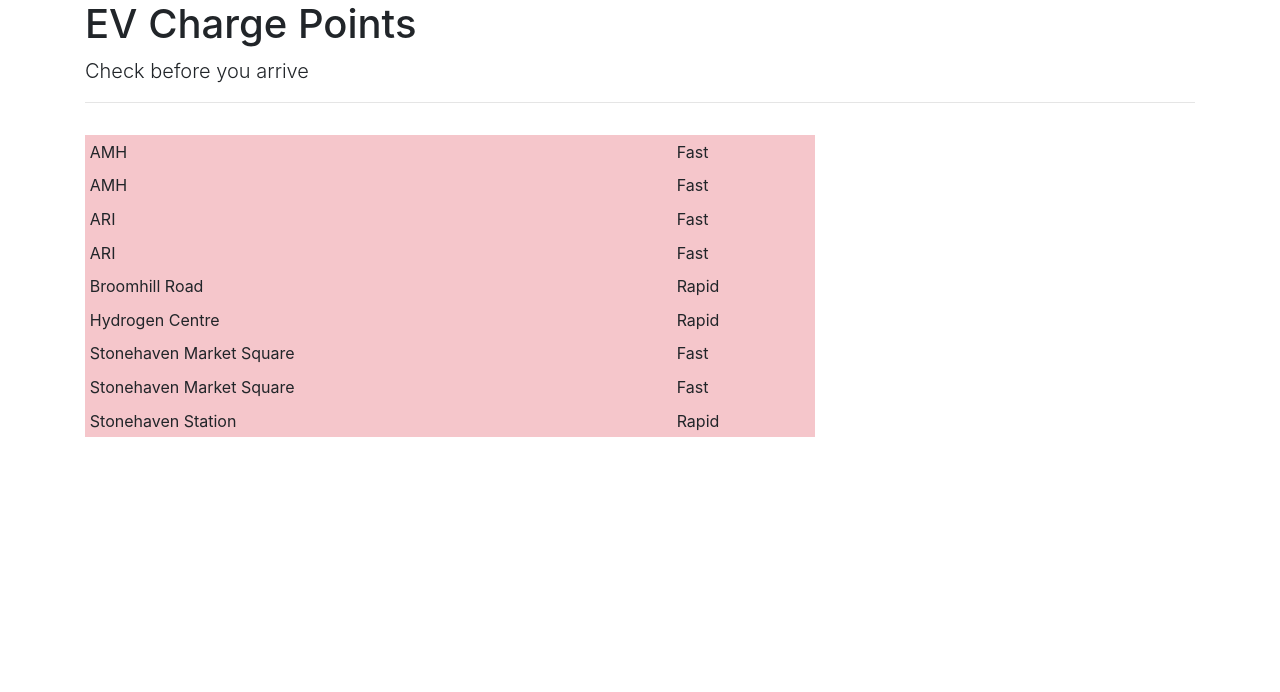
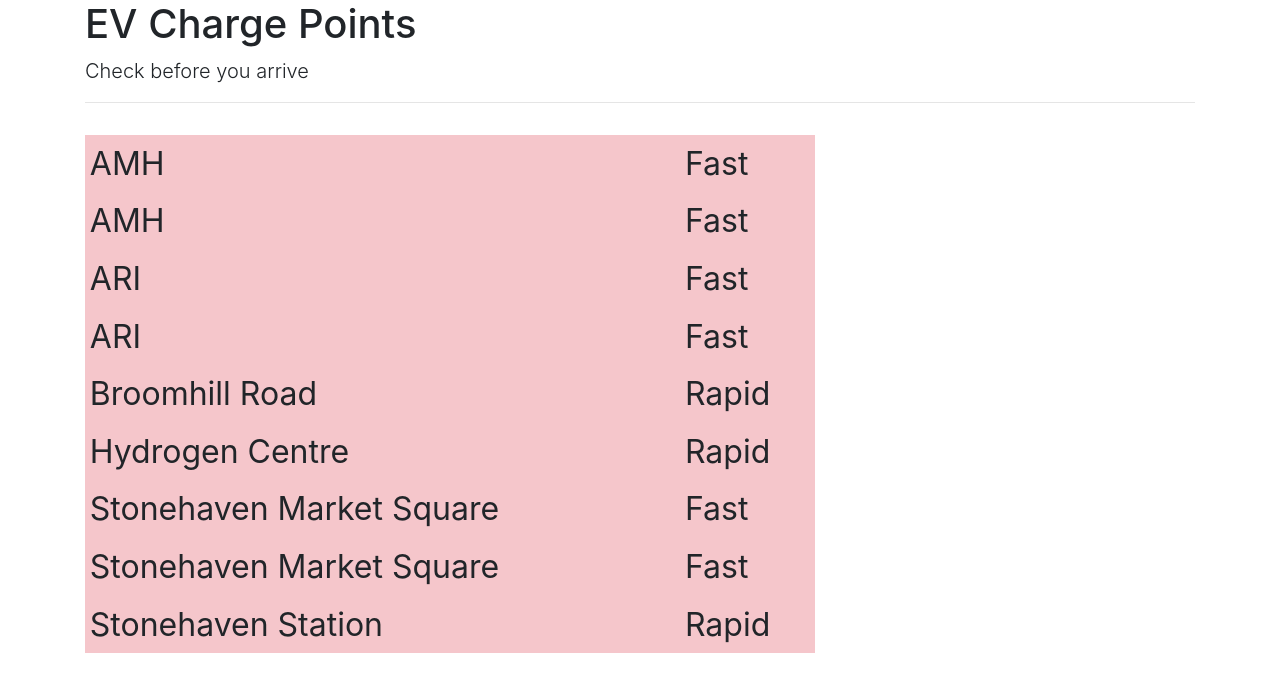
Before and after one commit to ajclarkin/ChargePoints, a Flask app: page / in a window 1280 px wide. Shown: the top 692 px of the page. Run offline with Flask 2, Linux system fonts and the light colour scheme; data comes from the database, SQL or seed files in the repository; data that the repository does not hold is empty; some libraries are stand-ins or nearby versions.

Commit message:
Added custom css to enlarge font size

```diff
--- /dev/null
+++ b/static/css/custom.css
@@ -0,0 +1,3 @@
+body {
+    font-size: 2rem;
+}
--- a/templates/main.html
+++ b/templates/main.html
@@ -6,6 +6,7 @@
     <meta name="viewport" content="width=device-width, initial-scale=1, shrink-to-fit=no">
 
     <link href="{{ url_for('static', filename='css/bootstrap.min.css') }}" rel="stylesheet">
+    <link href="{{ url_for('static', filename='css/custom.css') }}" rel="stylesheet">
     <!-- <link href="https://stackpath.bootstrapcdn.com/font-awesome/4.7.0/css/font-awesome.min.css" rel="stylesheet"> -->
     <!-- <script src="https://kit.fontawesome.com/06d79b77a0.js" crossorigin="anonymous"></script> -->
 
```
Also changed, not shown: 1 other file.
